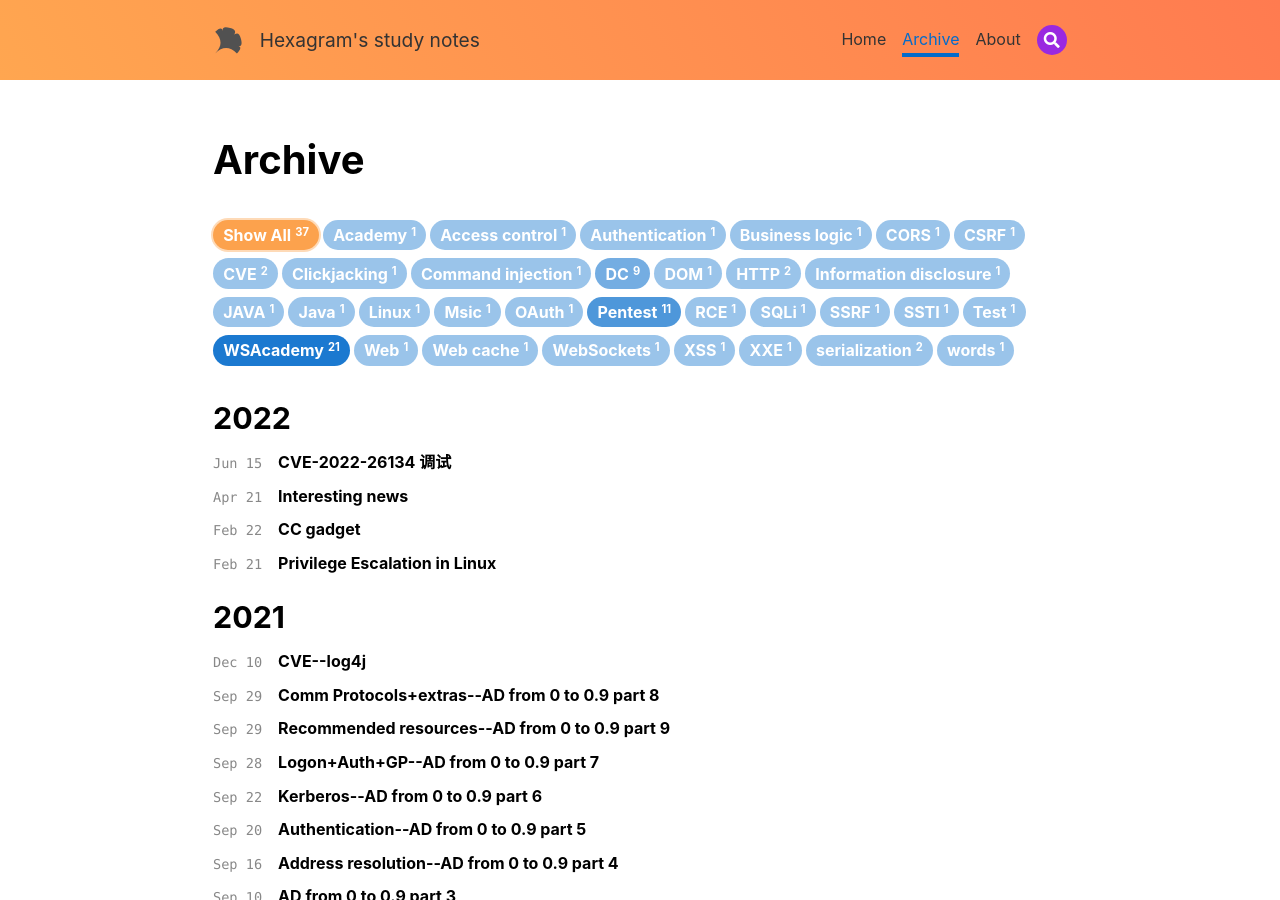
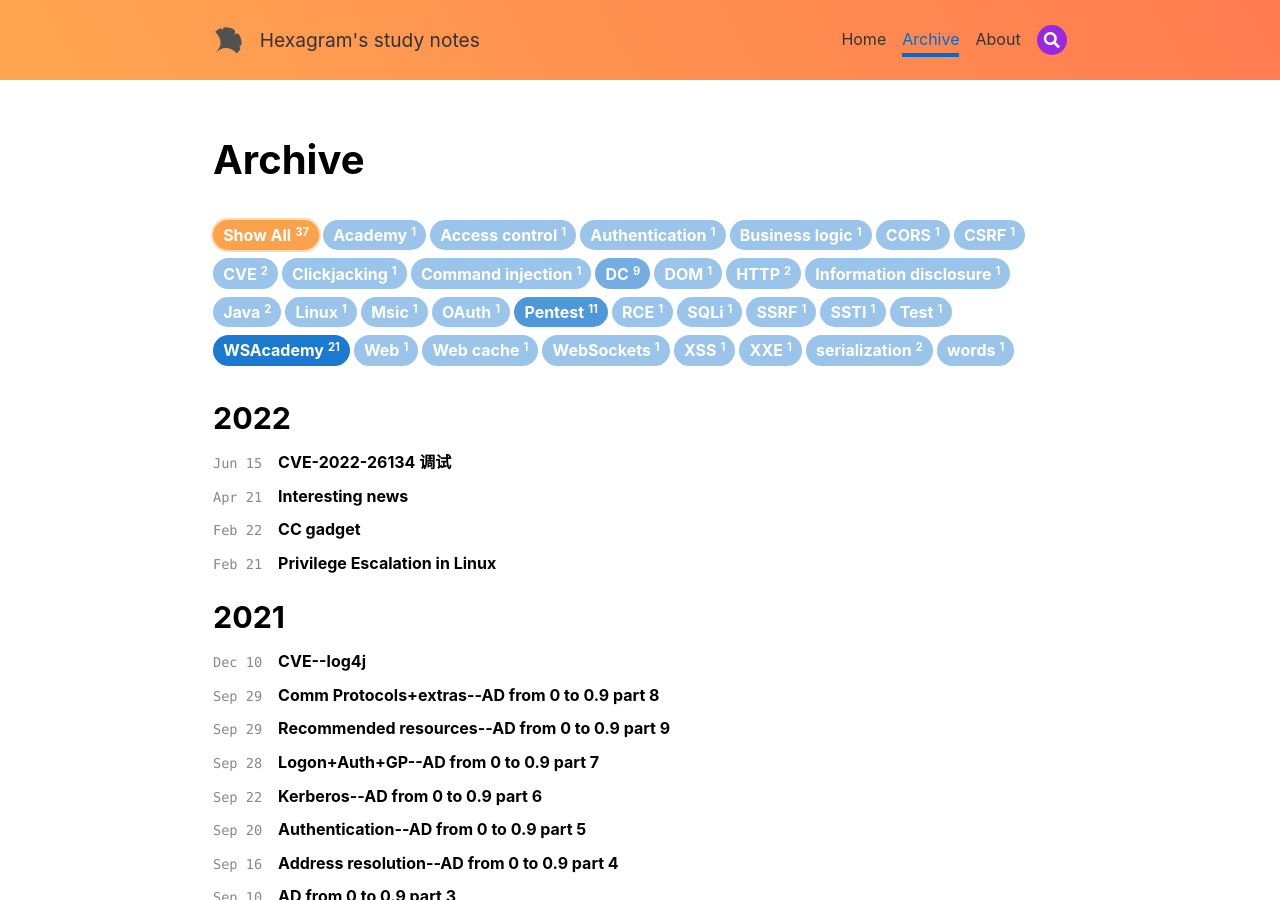
Before and after one commit to phisabella/phisabella.github.io, a Jekyll site: the page built from archive.html, in a window 1280 px wide and 900 px high. Built offline with Jekyll 4.4.1, drawn with Linux system fonts in a browser that asks for light colours; nearby versions of some CDN libraries; comment, search, counter and statistics services are not loaded.

Commit message:
Update 2022-06-15-CVE-2022-26134.markdown

```diff
--- a/_posts/2022-06-15-CVE-2022-26134.markdown
+++ b/_posts/2022-06-15-CVE-2022-26134.markdown
@@ -10,7 +10,7 @@ excerpt_type: html
 tag:
 - CVE
 - RCE
-- JAVA
+- Java
 mode: immersive
 header:
   theme: dark
```
